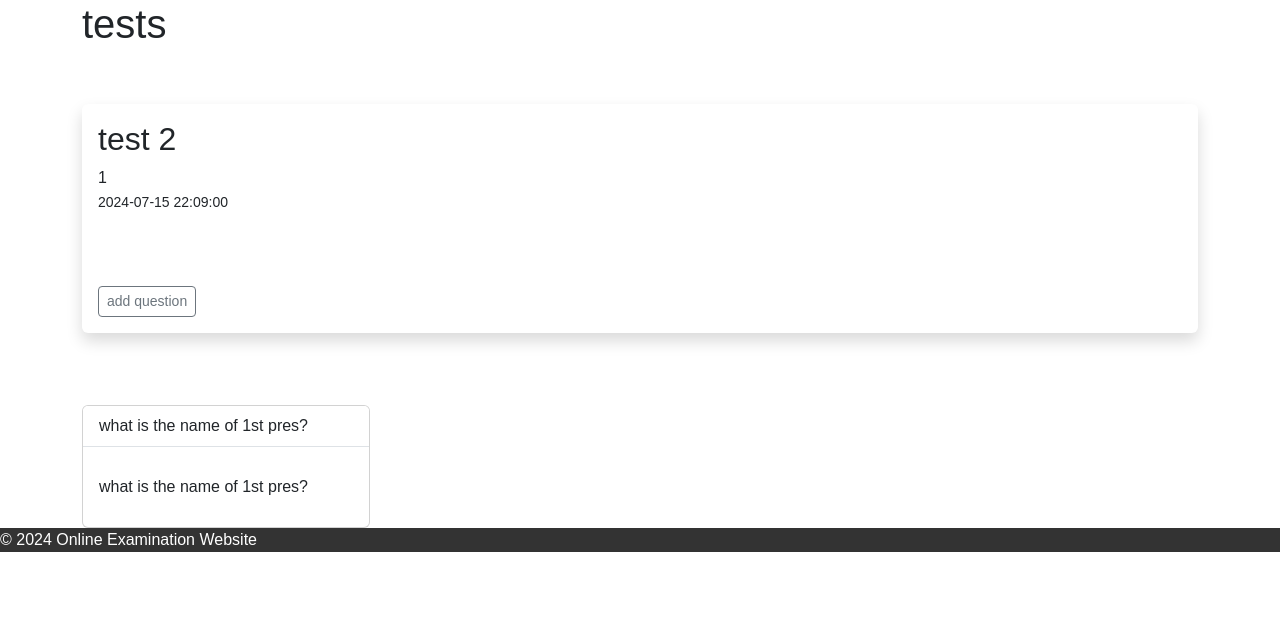
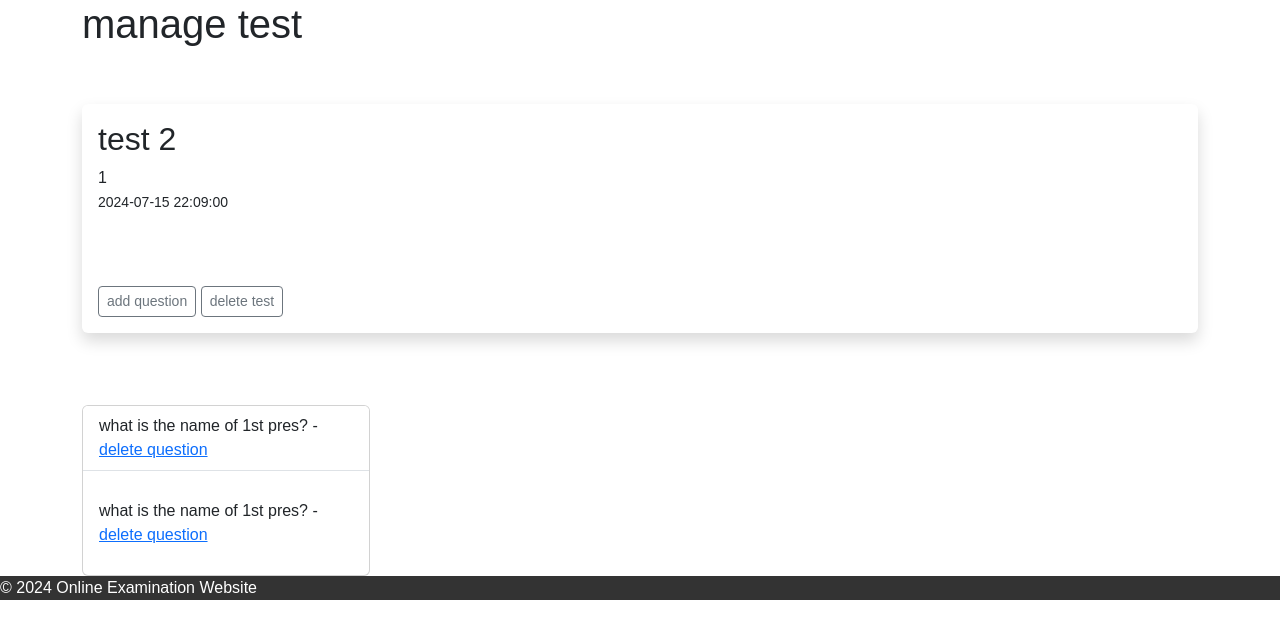
Before and after one commit to Arielbanua/Intellexam, a Flask app: page /tests/2 in a window 1280 px wide. Shown: the part 56-695 px from the top of the page. Run offline with Flask 3, Linux system fonts and the light colour scheme; a user stored in the database is signed in.

Commit message:
added delete test and question function

```diff
--- a/app.py
+++ b/app.py
@@ -224,9 +224,39 @@ def add_question(id):
             db.session.commit()
             flash('Question created successfully!')
             return redirect(url_for('test', id=id))
+    return render_template('add_question.html', form=form, id = id)
 
+@app.route('/tests/<int:id>/delete-test', methods=['GET', 'POST'])
+def delete_test(id):
+    test_to_delete = Tests.query.get_or_404(id)
+    try:
+        db.session.delete(test_to_delete)
+        db.session.commit()
 
-    return render_template('add_question.html', form=form, id = id)
+	    # Return a message
+        flash("test Was Deleted!")
+        return redirect(url_for('tests'))
+
+    except:
+        # Return an error message
+        flash("Delete failed")
+        return redirect(url_for('test', id=id))
+
+@app.route('/tests/<int:id>/<int:question_id>/delete-question', methods=['GET', 'POST'])
+def delete_question(id, question_id):
+    question_to_delete = Questions.query.get_or_404(question_id)
+    try:
+        db.session.delete(question_to_delete)
+        db.session.commit()
+
+	    # Return a message
+        flash("question Was Deleted!")
+        return redirect(url_for('test', id=id))
+
+    except:
+        # Return an error message
+        flash("Delete failed")
+        return redirect(url_for('test', id=id))
 
 @app.route('/', methods=['GET', 'POST'])
 def index():
--- a/templates/manage_test.html
+++ b/templates/manage_test.html
@@ -3,7 +3,7 @@
 
 {% block content %}
 
-<h1>tests</h1>
+<h1>manage test</h1>
 <br>
 
 {% for message in get_flashed_messages() %}
@@ -25,6 +25,7 @@
 
 	<br/><br/>
 	<a href="{{ url_for('add_question', id=test.test_id)}}" class="btn btn-outline-secondary btn-sm">add question</a>
+	<a href="{{ url_for('delete_test', id=test.test_id)}}" class="btn btn-outline-secondary btn-sm">delete test</a>
 
 	<br/>
 </div>
@@ -36,7 +37,9 @@
 	<ul class="list-group list-group-flush">
 		{% for question in questions %}
 
-		<li class="list-group-item">{{ question.question_text }}</li>
+		<li class="list-group-item">{{ question.question_text }} -
+			<a href="{{ url_for('delete_question', id=test.test_id, question_id = question.question_id)}}">delete question</a>
+		</li>
 
 		{% endfor %}
 	</ul>
--- a/templates/tests.html
+++ b/templates/tests.html
@@ -31,6 +31,7 @@
 
 	<br/><br/>
 	<a href="{{ url_for('test', id=test.test_id)}}" class="btn btn-outline-secondary btn-sm">Manage test</a>
+	<a href="{{ url_for('delete_test', id=test.test_id)}}" class="btn btn-outline-secondary btn-sm">delete test</a>
 
 </div>
 {% endfor %}
```
Also changed, not shown: instance/users.db.
